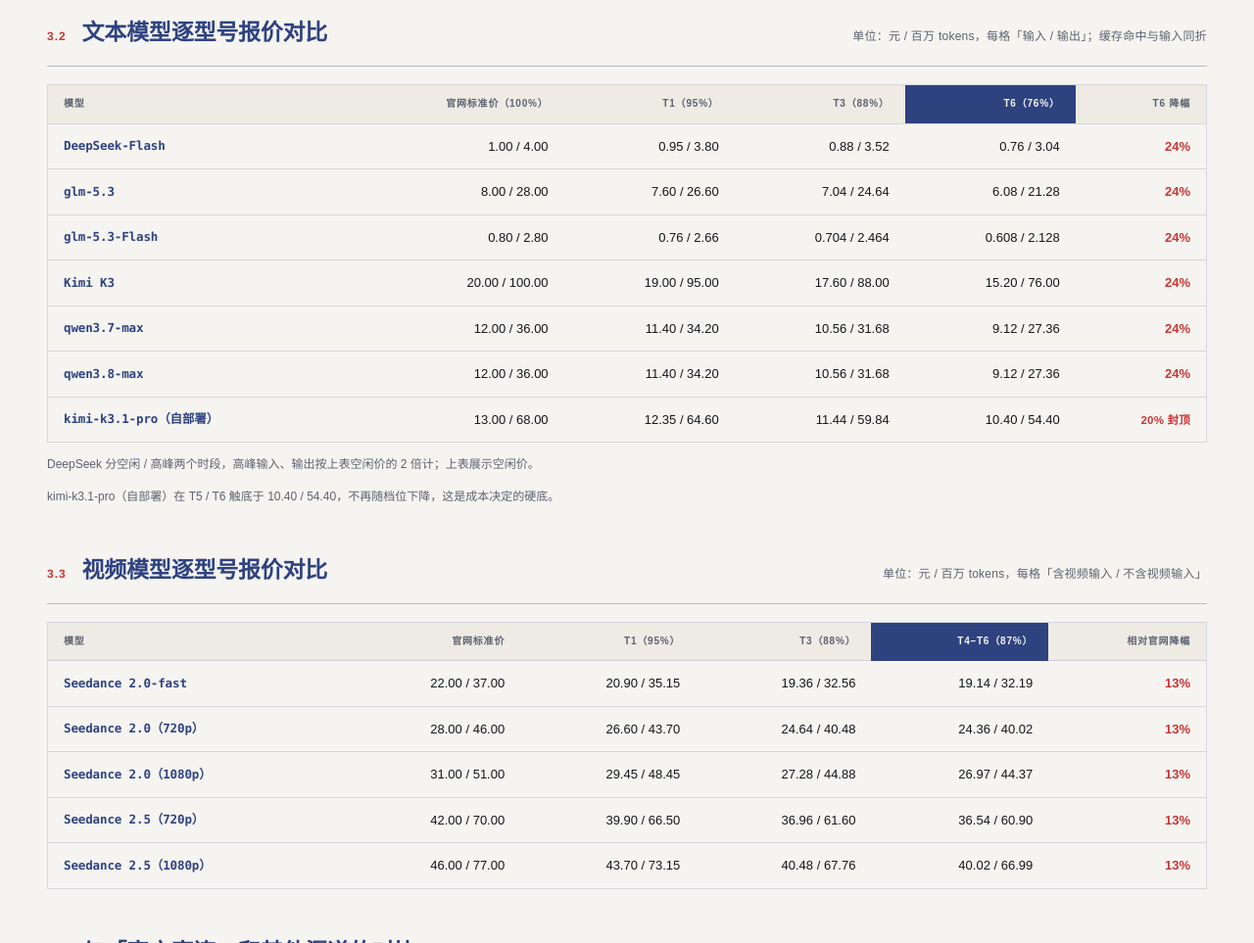
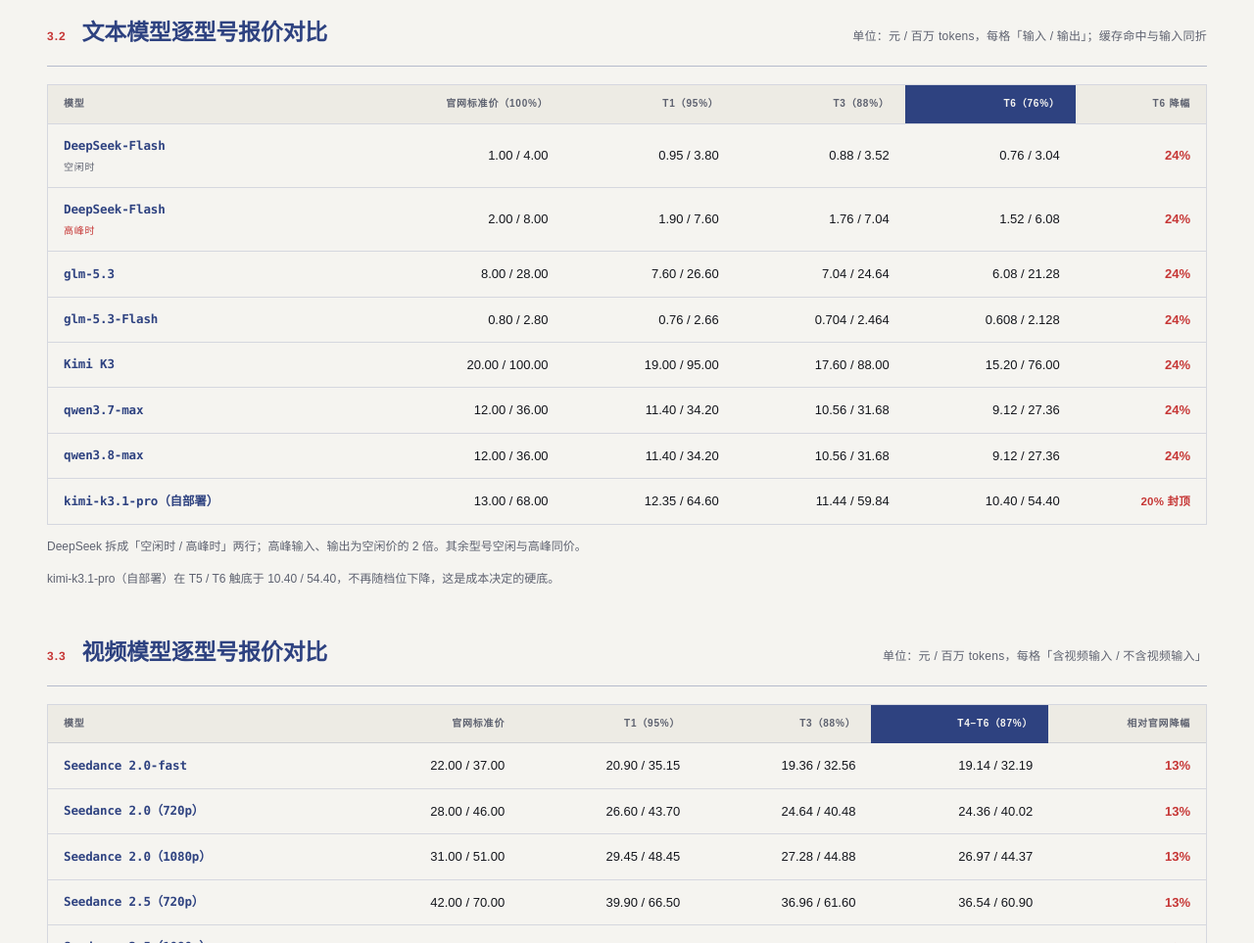
Before and after one commit to zhizhuer9110/game-qa-site, a plain HTML site: page token/index.html in a window 1280 px wide. Shown: the part 5580-6543 px from the top of the page at 98% size. Drawn offline with Linux system fonts and the light colour scheme.

Commit message:
DeepSeek 价目拆分为空闲时/高峰时两行，写清时段价差

```diff
--- a/token/assets/token.css
+++ b/token/assets/token.css
@@ -1399,6 +1399,16 @@ body.nav-open { overflow: hidden; }
   color: var(--navy);
   letter-spacing: -.01em;
 }
+.price-table tbody th .row-tag {
+  display: block;
+  margin-top: 3px;
+  font-family: var(--font-cn);
+  font-size: 10px;
+  font-weight: 500;
+  letter-spacing: .08em;
+  color: var(--muted);
+}
+.price-table tbody th .row-tag.is-peak { color: var(--red); }
 .price-table tbody tr:last-child th,
 .price-table tbody tr:last-child td { border-bottom: 0; }
 .price-table tbody tr:hover { background: rgba(46, 66, 128, .035); }
--- a/token/index.html
+++ b/token/index.html
@@ -20,7 +20,7 @@
   <link rel="canonical" href="https://zhizhuer9110.github.io/game-qa-site/token/">
   <link rel="icon" href="assets/favicon.svg" type="image/svg+xml">
   <script>document.documentElement.classList.add("js");</script>
-  <link rel="stylesheet" href="assets/token.css?v=20261116g">
+  <link rel="stylesheet" href="assets/token.css?v=20261130">
   <script type="application/ld+json">
   {
     "@context": "https://schema.org",
@@ -573,7 +573,8 @@
             <tr><th scope="col">模型</th><th scope="col">官网标准价（100%）</th><th scope="col">T1（95%）</th><th scope="col">T3（88%）</th><th scope="col" class="col-best">T6（76%）</th><th scope="col">T6 降幅</th></tr>
           </thead>
           <tbody>
-            <tr><th scope="row">DeepSeek-Flash</th><td>1.00 / 4.00</td><td>0.95 / 3.80</td><td>0.88 / 3.52</td><td class="col-best">0.76 / 3.04</td><td><span class="cut">24%</span></td></tr>
+            <tr><th scope="row">DeepSeek-Flash<span class="row-tag">空闲时</span></th><td>1.00 / 4.00</td><td>0.95 / 3.80</td><td>0.88 / 3.52</td><td class="col-best">0.76 / 3.04</td><td><span class="cut">24%</span></td></tr>
+            <tr><th scope="row">DeepSeek-Flash<span class="row-tag is-peak">高峰时</span></th><td>2.00 / 8.00</td><td>1.90 / 7.60</td><td>1.76 / 7.04</td><td class="col-best">1.52 / 6.08</td><td><span class="cut">24%</span></td></tr>
             <tr><th scope="row">glm-5.3</th><td>8.00 / 28.00</td><td>7.60 / 26.60</td><td>7.04 / 24.64</td><td class="col-best">6.08 / 21.28</td><td><span class="cut">24%</span></td></tr>
             <tr><th scope="row">glm-5.3-Flash</th><td>0.80 / 2.80</td><td>0.76 / 2.66</td><td>0.704 / 2.464</td><td class="col-best">0.608 / 2.128</td><td><span class="cut">24%</span></td></tr>
             <tr><th scope="row">Kimi K3</th><td>20.00 / 100.00</td><td>19.00 / 95.00</td><td>17.60 / 88.00</td><td class="col-best">15.20 / 76.00</td><td><span class="cut">24%</span></td></tr>
@@ -584,7 +585,7 @@
         </table>
       </div>
       <p class="scroll-hint">左右滑动查看 T1 / T3 / T6 完整价目 <span aria-hidden="true">→</span></p>
-      <p class="table-note reveal">DeepSeek 分空闲 / 高峰两个时段，高峰输入、输出按上表空闲价的 2 倍计；上表展示空闲价。</p>
+      <p class="table-note reveal">DeepSeek 拆成「空闲时 / 高峰时」两行；高峰输入、输出为空闲价的 2 倍。其余型号空闲与高峰同价。</p>
       <p class="table-note reveal">kimi-k3.1-pro（自部署）在 T5 / T6 触底于 10.40 / 54.40，不再随档位下降，这是成本决定的硬底。</p>
 
       <div class="sub-head reveal">
```
Also changed, not shown: token/preview/price-clean.jpg, 1 other file.
